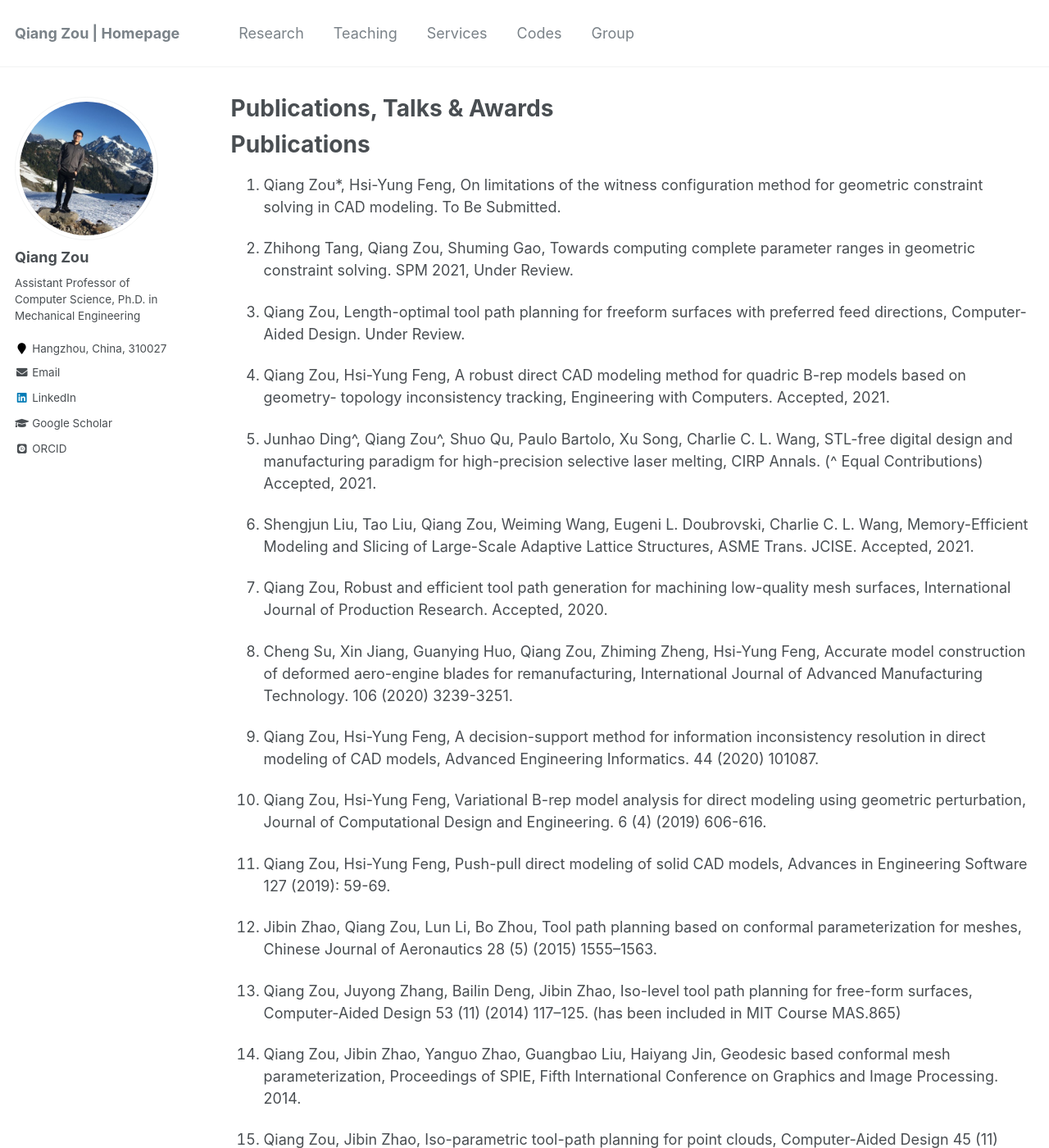
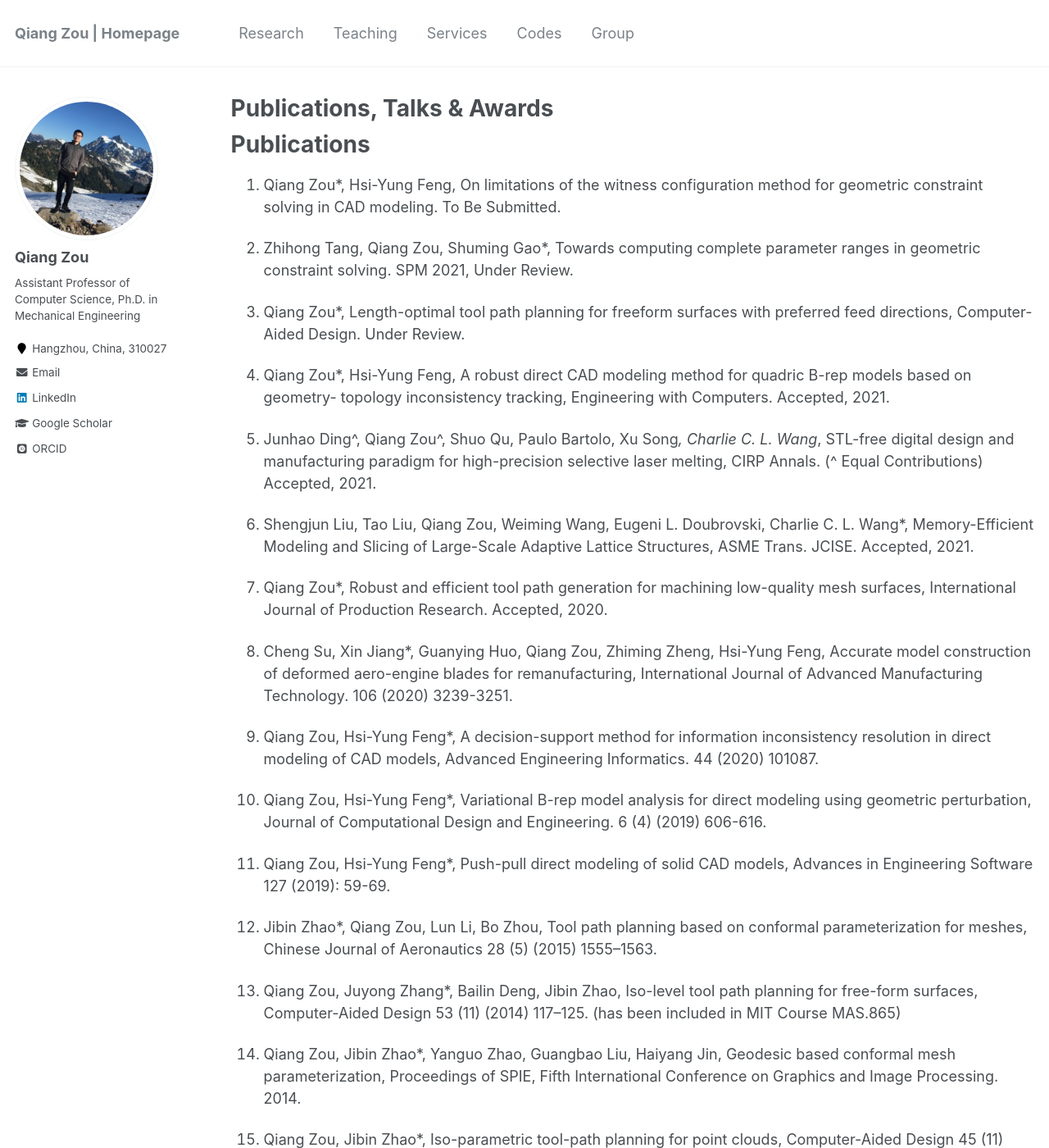
Before and after one commit to Qiang-Zou/Qiang-Zou.github.io, a Jekyll site: the page built from _pages/research.md, in a window 1280 px wide and 1400 px high. Shown: the whole window at 82% size. Built offline with Jekyll 4.4.1, drawn with Linux system fonts in a browser that asks for light colours; some web fonts are replaced; some of the changed text lies outside the part shown.

Commit message:
Update research.md

```diff
--- a/_pages/research.md
+++ b/_pages/research.md
@@ -14,35 +14,35 @@ Publications
 
 1. Qiang Zou*, Hsi-Yung Feng, On limitations of the witness configuration method for geometric constraint solving in CAD modeling. To Be Submitted.
 
-1. Zhihong Tang, Qiang Zou, Shuming Gao, Towards computing complete parameter ranges in geometric constraint solving. SPM 2021, Under Review.
+1. Zhihong Tang, Qiang Zou, Shuming Gao*, Towards computing complete parameter ranges in geometric constraint solving. SPM 2021, Under Review.
 
-1. Qiang Zou, Length-optimal tool path planning for freeform surfaces with preferred feed directions, Computer-Aided Design. Under Review.
+1. Qiang Zou*, Length-optimal tool path planning for freeform surfaces with preferred feed directions, Computer-Aided Design. Under Review.
 
-1. Qiang Zou, Hsi-Yung Feng, A robust direct CAD modeling method for quadric B-rep models based on geometry- topology inconsistency tracking, Engineering with Computers. Accepted, 2021.
+1. Qiang Zou*, Hsi-Yung Feng, A robust direct CAD modeling method for quadric B-rep models based on geometry- topology inconsistency tracking, Engineering with Computers. Accepted, 2021.
 
-1. Junhao Ding^, Qiang Zou^, Shuo Qu, Paulo Bartolo, Xu Song, Charlie C. L. Wang, STL-free digital design and manufacturing paradigm for high-precision selective laser melting, CIRP Annals. (^ Equal Contributions) Accepted, 2021.
+1. Junhao Ding^, Qiang Zou^, Shuo Qu, Paulo Bartolo, Xu Song*, Charlie C. L. Wang*, STL-free digital design and manufacturing paradigm for high-precision selective laser melting, CIRP Annals. (^ Equal Contributions) Accepted, 2021.
 
-1. Shengjun Liu, Tao Liu, Qiang Zou, Weiming Wang, Eugeni L. Doubrovski, Charlie C. L. Wang, Memory-Efficient Modeling and Slicing of Large-Scale Adaptive Lattice Structures, ASME Trans. JCISE. Accepted, 2021.
+1. Shengjun Liu, Tao Liu, Qiang Zou, Weiming Wang, Eugeni L. Doubrovski, Charlie C. L. Wang*, Memory-Efficient Modeling and Slicing of Large-Scale Adaptive Lattice Structures, ASME Trans. JCISE. Accepted, 2021.
 
-1. Qiang Zou, Robust and efficient tool path generation for machining low-quality mesh surfaces, International Journal of Production Research. Accepted, 2020.
+1. Qiang Zou*, Robust and efficient tool path generation for machining low-quality mesh surfaces, International Journal of Production Research. Accepted, 2020.
 
-1. Cheng Su, Xin Jiang, Guanying Huo, Qiang Zou, Zhiming Zheng, Hsi-Yung Feng, Accurate model construction of deformed aero-engine blades for remanufacturing, International Journal of Advanced Manufacturing Technology. 106 (2020) 3239-3251.
+1. Cheng Su, Xin Jiang*, Guanying Huo, Qiang Zou, Zhiming Zheng, Hsi-Yung Feng, Accurate model construction of deformed aero-engine blades for remanufacturing, International Journal of Advanced Manufacturing Technology. 106 (2020) 3239-3251.
 
-1. Qiang Zou, Hsi-Yung Feng, A decision-support method for information inconsistency resolution in direct modeling of CAD models, Advanced Engineering Informatics. 44 (2020) 101087.
+1. Qiang Zou, Hsi-Yung Feng*, A decision-support method for information inconsistency resolution in direct modeling of CAD models, Advanced Engineering Informatics. 44 (2020) 101087.
 
-1. Qiang Zou, Hsi-Yung Feng, Variational B-rep model analysis for direct modeling using geometric perturbation, Journal of Computational Design and Engineering. 6 (4) (2019) 606-616.
+1. Qiang Zou, Hsi-Yung Feng*, Variational B-rep model analysis for direct modeling using geometric perturbation, Journal of Computational Design and Engineering. 6 (4) (2019) 606-616.
 
-1. Qiang Zou, Hsi-Yung Feng, Push-pull direct modeling of solid CAD models, Advances in Engineering Software 127 (2019): 59-69.
+1. Qiang Zou, Hsi-Yung Feng*, Push-pull direct modeling of solid CAD models, Advances in Engineering Software 127 (2019): 59-69.
 
-1. Jibin Zhao, Qiang Zou, Lun Li, Bo Zhou, Tool path planning based on conformal parameterization for meshes, Chinese Journal of Aeronautics 28 (5) (2015) 1555–1563.
+1. Jibin Zhao*, Qiang Zou, Lun Li, Bo Zhou, Tool path planning based on conformal parameterization for meshes, Chinese Journal of Aeronautics 28 (5) (2015) 1555–1563.
 
-1. Qiang Zou, Juyong Zhang, Bailin Deng, Jibin Zhao, Iso-level tool path planning for free-form surfaces, Computer-Aided Design 53 (11) (2014) 117–125. (has been included in MIT Course MAS.865)
+1. Qiang Zou, Juyong Zhang*, Bailin Deng, Jibin Zhao, Iso-level tool path planning for free-form surfaces, Computer-Aided Design 53 (11) (2014) 117–125. (has been included in MIT Course MAS.865)
 
-1. Qiang Zou, Jibin Zhao, Yanguo Zhao, Guangbao Liu, Haiyang Jin, Geodesic based conformal mesh parameterization, Proceedings of SPIE, Fifth International Conference on Graphics and Image Processing. 2014.
+1. Qiang Zou, Jibin Zhao*, Yanguo Zhao, Guangbao Liu, Haiyang Jin, Geodesic based conformal mesh parameterization, Proceedings of SPIE, Fifth International Conference on Graphics and Image Processing. 2014.
 
-1. Qiang Zou, Jibin Zhao, Iso-parametric tool-path planning for point clouds, Computer-Aided Design 45 (11) (2013) 1459–1468.
+1. Qiang Zou, Jibin Zhao*, Iso-parametric tool-path planning for point clouds, Computer-Aided Design 45 (11) (2013) 1459–1468.
 
-1. Jibin Zhao, Bo Zhong, Qiang Zou, Honjun Liu, Tool orientation planning for five-axis CNC machining of open free-form surfaces. Journal of Systems Science and Complexity 26 (5) (2013) 667–675.
+1. Jibin Zhao*, Bo Zhong, Qiang Zou, Honjun Liu, Tool orientation planning for five-axis CNC machining of open free-form surfaces. Journal of Systems Science and Complexity 26 (5) (2013) 667–675.
 <!-- 15. Jibin Zhao, Qiang Zou, Dianhai Liu, Lun Li, CNC trajectory generation for triangle meshes based on conformal parametrization, CN104570928A. 2015. (Chinese Patent) -->
 
 
```
